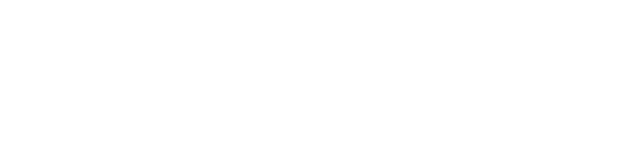
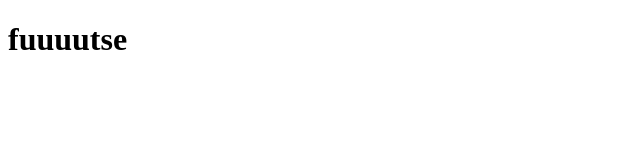
Before and after one commit to eluyesuf/gitPractice-1, a plain HTML site: page index.html in a window 1280 px wide. Shown: the whole page, without its empty margins (0-640 px from the left). Drawn offline with Linux system fonts and the light colour scheme.

Commit message:
added some

```diff
--- a/index.html
+++ b/index.html
@@ -1,12 +1,15 @@
 <!DOCTYPE html>
 <html lang="en">
+
 <head>
     <meta charset="UTF-8">
     <meta http-equiv="X-UA-Compatible" content="IE=edge">
     <meta name="viewport" content="width=device-width, initial-scale=1.0">
     <title>Basic html</title>
 </head>
+
 <body>
+    <h1>fuuuutse</h1>
+</body>
 
-</body>
 </html>
```
Also changed, not shown: gitname.txt.
